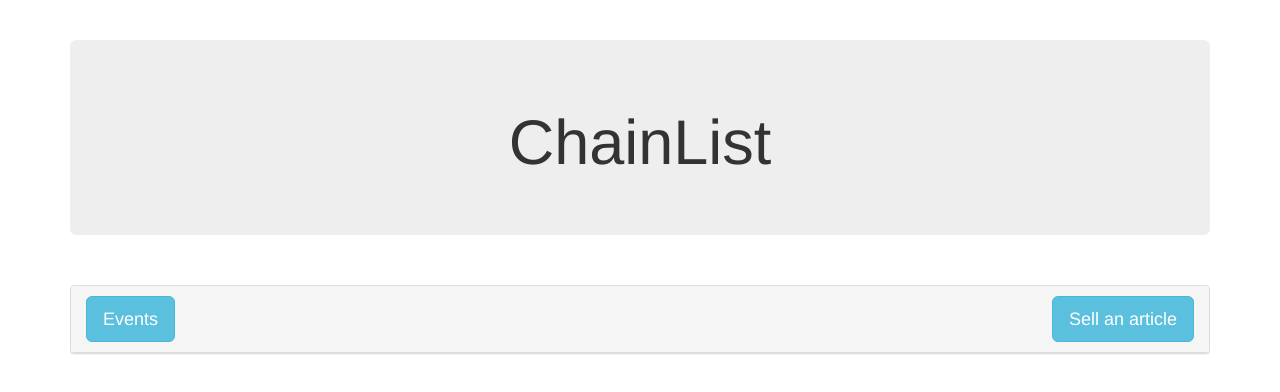
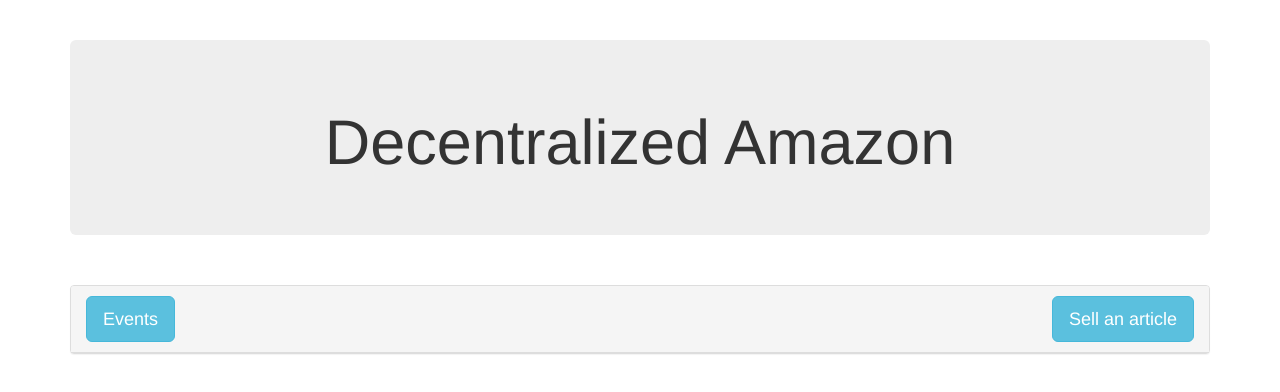
Before and after one commit to william2958/decentralized_amazon, a website: page src/index.html in a window 1280 px wide. Drawn offline with nearby package versions, Linux system fonts and the light colour scheme; no server answers.

Commit message:
Changed title

```diff
--- a/src/index.html
+++ b/src/index.html
@@ -26,7 +26,7 @@
 <body>
 <div class="container">
     <div class="jumbotron text-center">
-        <h1>ChainList</h1>
+        <h1>Decentralized Amazon</h1>
     </div>
 
     <div class="col-md-12" id="article-list">
```
